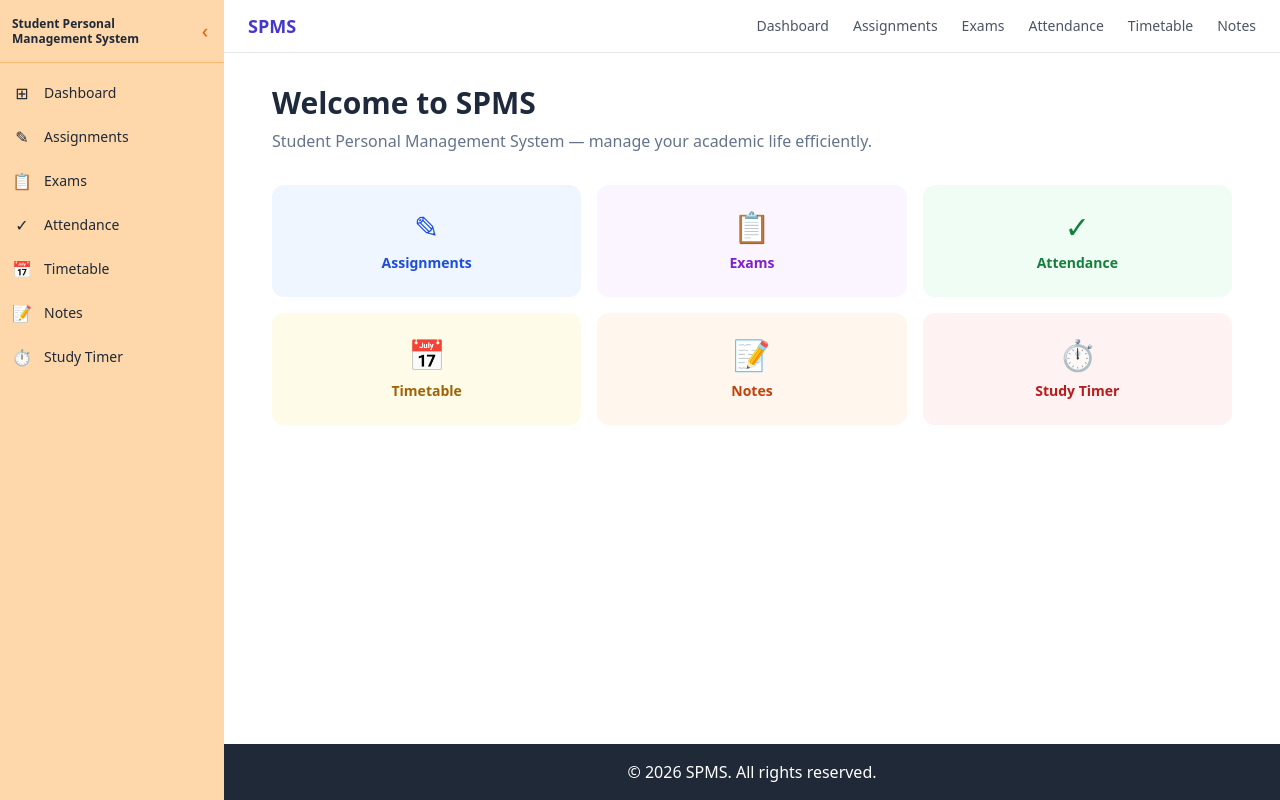
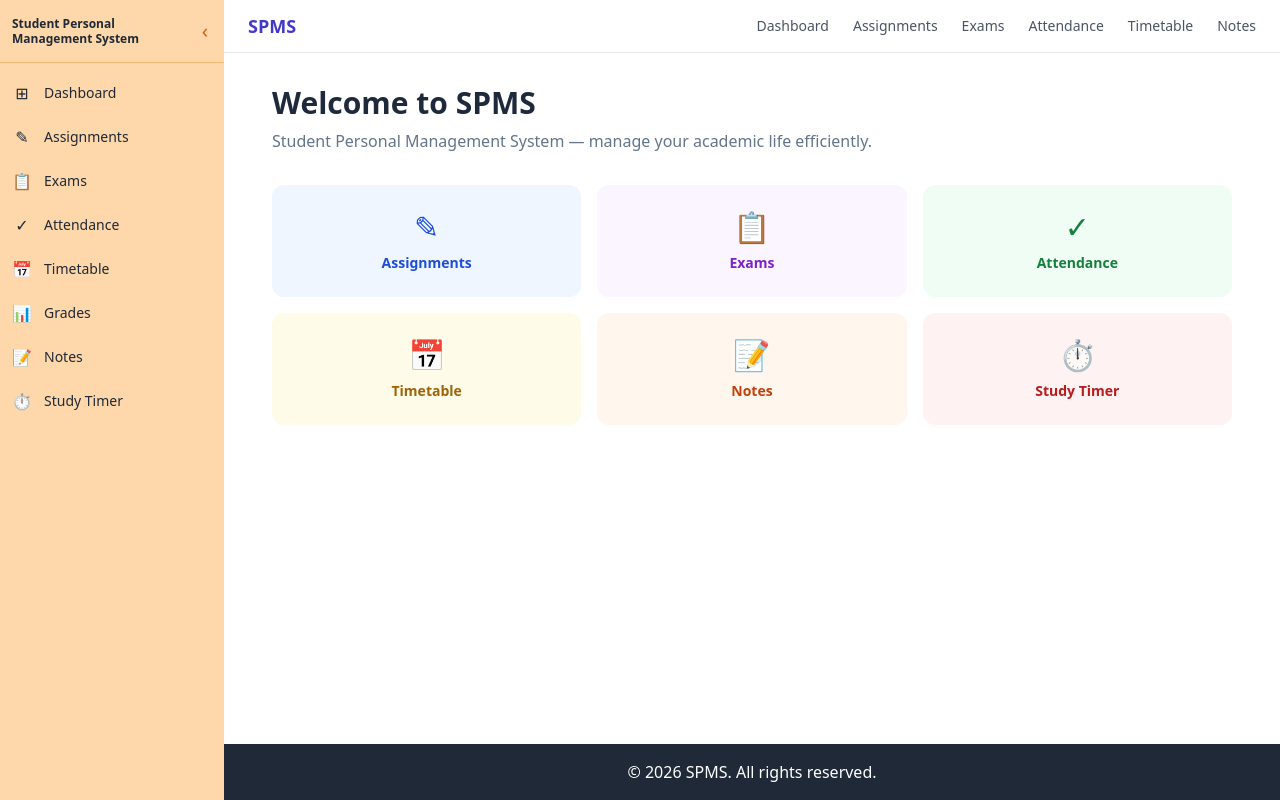
Before and after one commit to bhuvaneshsharma-noi/spms-ai-pipeline, a Next.js app in the folder spms-app/: page / in a window 1280 px wide. Built offline with nearby package versions, Linux system fonts and the light colour scheme.

Commit message:
AI pipeline v2: implement SPMS-35

```diff
--- a/spms-app/app/components/Sidebar.tsx
+++ b/spms-app/app/components/Sidebar.tsx
@@ -9,6 +9,7 @@ const NAV_LINKS = [
   { href: "/exams",       label: "Exams",       icon: "📋" },
   { href: "/attendance",  label: "Attendance",  icon: "✓" },
   { href: "/timetable",   label: "Timetable",   icon: "📅" },
+  { href: "/grades",      label: "Grades",      icon: "📊" },
   { href: "/notes",       label: "Notes",       icon: "📝" },
   { href: "/timer",       label: "Study Timer", icon: "⏱" },
 ];
```
